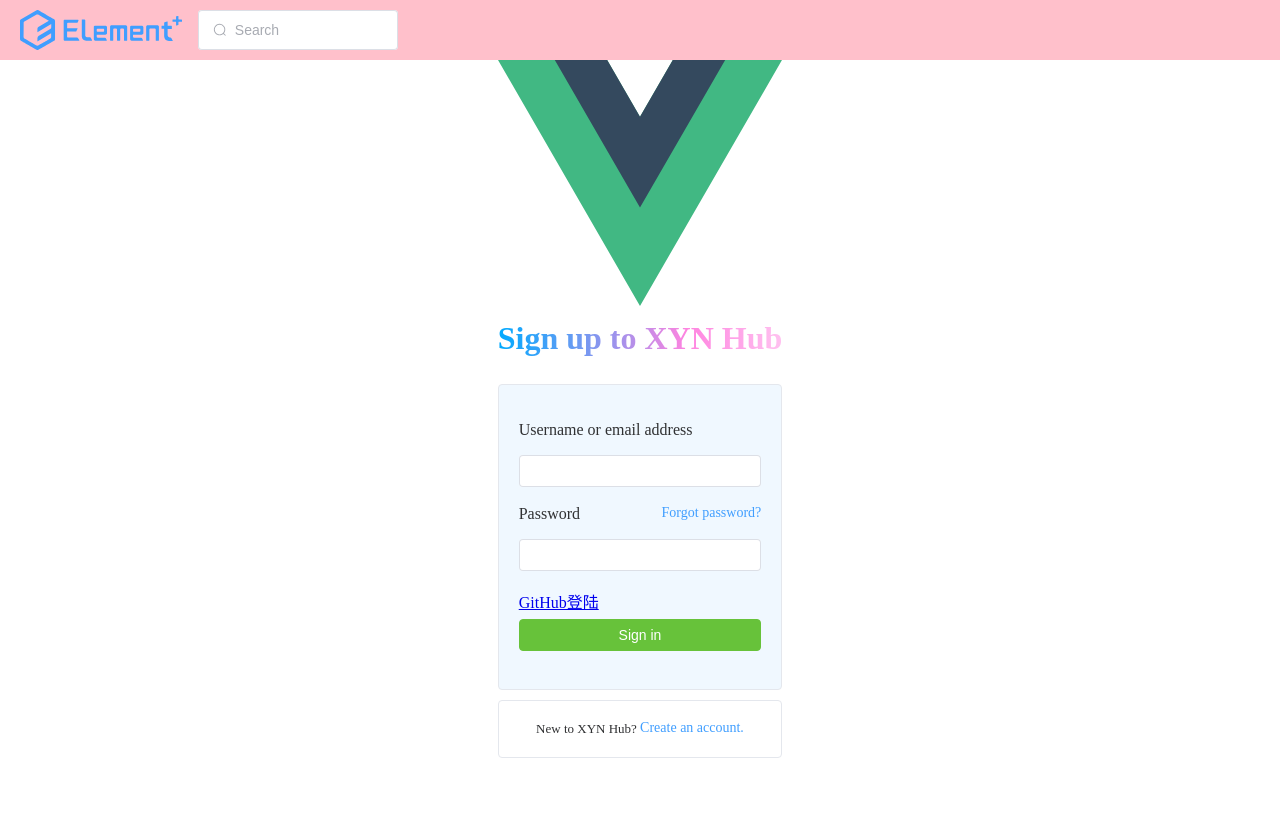
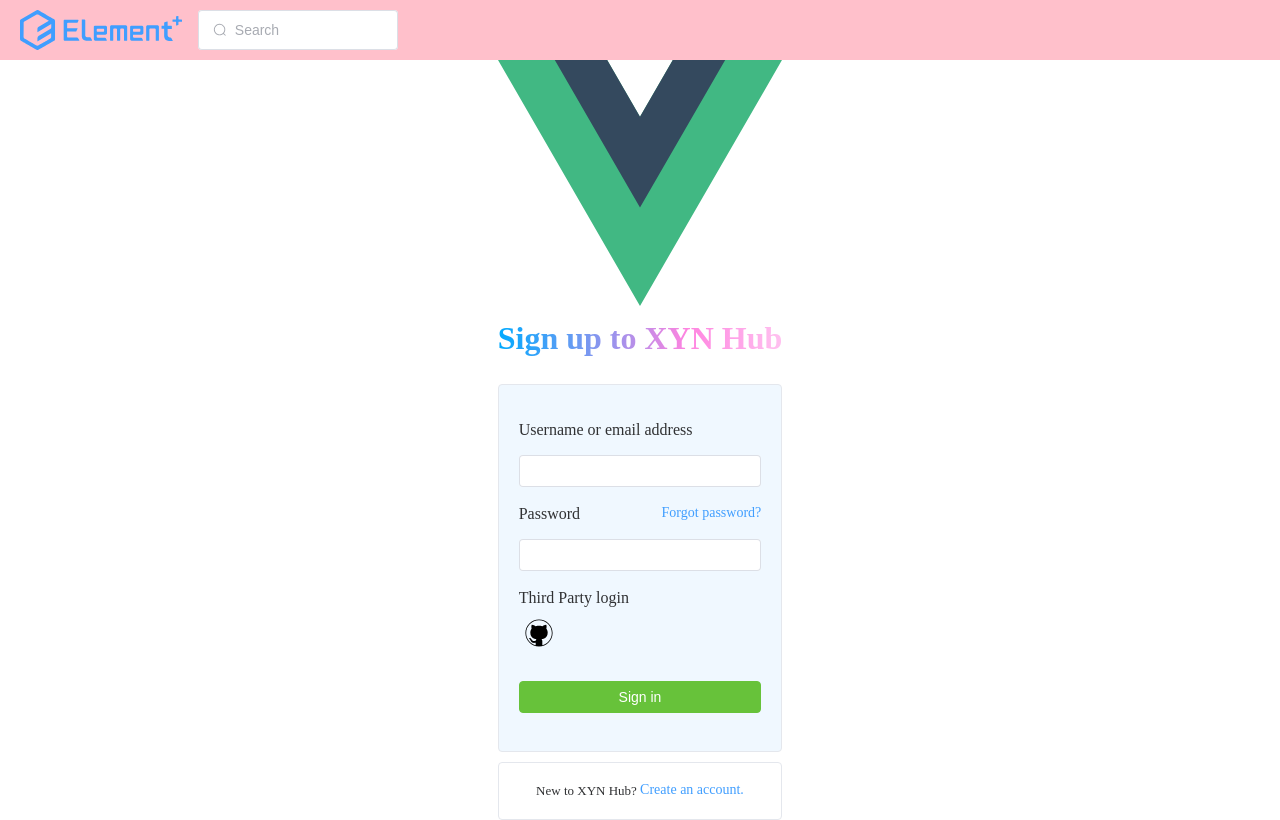
Before and after one commit to ntdgy/ooad-Tank-frontend, a Vue app: page /login in a window 1280 px wide. Built offline with nearby package versions, Linux system fonts and the light colour scheme; no server answers.

Commit message:
add github.svg

```diff
--- a/src/views/LoginView.vue
+++ b/src/views/LoginView.vue
@@ -16,10 +16,11 @@
                     <el-form-item prop="password">
                         <el-input type="password" v-model="loginForm.password"></el-input>
                     </el-form-item>
-                    <p>
-                        <a
-                            href="https://github.com/login/oauth/authorize?client_id=8f71fe35e1823f5f5b87&redirect_uri=https://ooad.dgy.ac.cn/api/oauth/github&scope=user:email">GitHub登陆</a>
-                    </p>
+                    <!-- <img src="../assets/icons8-github.svg" alt="" @click="githubLogin"> -->
+                    <p>Third Party login </p>
+                    <el-form-item class="button">
+                        <el-button class="button-github" type="success" @click="githubLogin"></el-button>
+                    </el-form-item>
                     <el-form-item class="button">
                         <el-button class="button-signin" type="success" @click="submit">Sign in</el-button>
                     </el-form-item>
@@ -61,6 +62,9 @@
                     this.$router.push({ name: "mainpage" })
 
                 })
+        },
+        githubLogin() {
+            window.location.href = "https://github.com/login/oauth/authorize?client_id=8f71fe35e1823f5f5b87&redirect_uri=https://ooad.dgy.ac.cn/api/oauth/github&scope=user:email"
         }
     }
 })
@@ -91,6 +95,16 @@
     width: 100%;
 }
 
+.login-page .login-box .button-github {
+    background: url(../assets/icons8-github.svg) no-repeat;
+    font-size: 16px;
+    background-size: 40px;
+    height: 60px;
+    width: 60px;
+    /* 没有边框 */
+    border: none;
+}
+
 .login-page .login-box .forget-pass {
     float: right;
 }
```
